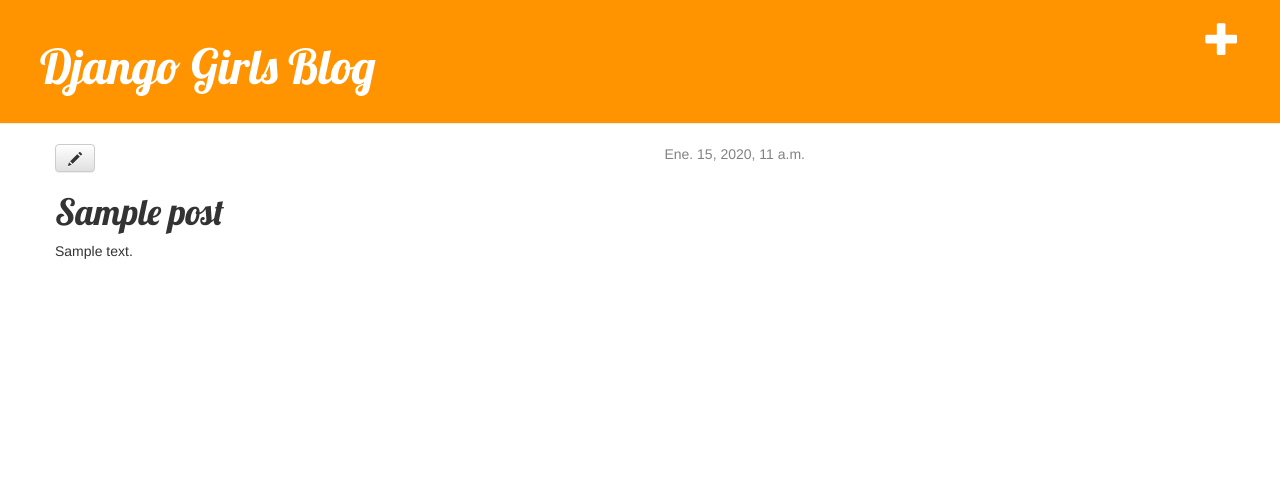
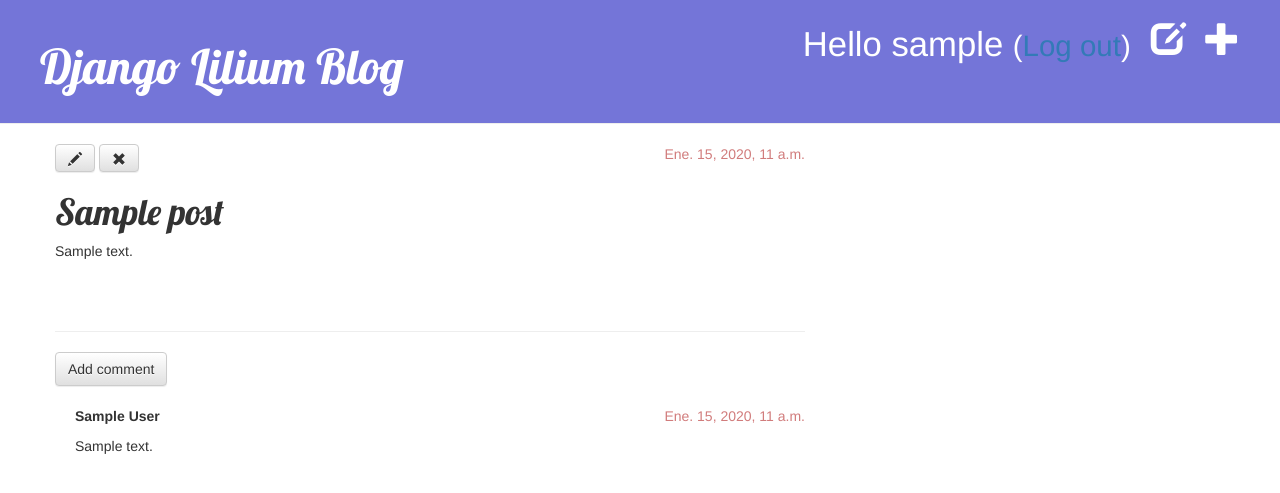
Before and after one commit to Liliumh/my-first-blog, a Django app: page /post/1/ in a window 1280 px wide. Shown: the top 493 px of the page. Run offline with Django 3.2, Linux system fonts and the light colour scheme; a user stored in the database is signed in; tables that the repository leaves empty hold one stand-in row (values such as "Sample post"); some libraries are stand-ins or nearby versions.

Commit message:
Added views to create/edit blog post inside the site.

```diff
--- a/PYTHON Y DJANGO.txt
+++ b/PYTHON Y DJANGO.txt
@@ -560,3 +560,7 @@ $ git push
 EN CONSOLA BASH:
 cd ~/liliumh.pythonanywhere.com
 git pull
+
+GUARDAR NUEVOS POST COMO BORRADORES:
+EN blog/views.py (post_new y post_edit) BORRAR LA LÍNEA:
+post.published_date = timezone.now()
--- a/blog/admin.py
+++ b/blog/admin.py
@@ -1,4 +1,5 @@
 from django.contrib import admin
-from .models import Post
+from .models import Post, Comment
 
 admin.site.register(Post)
+admin.site.register(Comment)
--- a/blog/models.py
+++ b/blog/models.py
@@ -17,3 +17,22 @@ class Post(models.Model):
 
     def __str__(self):
         return self.title
+
+
+class Comment(models.Model):
+    post = models.ForeignKey(
+        'blog.Post', on_delete=models.CASCADE, related_name='comments',)
+    author = models.CharField(max_length=200)
+    text = models.TextField()
+    created_date = models.DateTimeField(default=timezone.now)
+    approved_comment = models.BooleanField(default=False)
+
+    def approve(self):
+        self.approved_comment = True
+        self.save()
+
+    def __str__(self):
+        return self.text
+
+    def approved_comments(self):
+        return self.comments.filter(approved_comment=True)
--- a/blog/static/css/blog.css
+++ b/blog/static/css/blog.css
@@ -1,5 +1,5 @@
 h1 a {
-    color: #FCA205;
+    color:#93afbd;
     font-family: 'Lobster';
 
 }
@@ -13,7 +13,7 @@ body {
 }
 
 .page-header {
-    background-color: #ff9400;
+    background-color: #7475d8;
     margin-top: 0;
     padding: 20px 20px 20px 40px;
 }
@@ -34,7 +34,7 @@ h1, h2, h3, h4 {
 
 .date {
     float: right;
-    color: #828282;
+    color: #d17c7c;
 }
 
 .save {
@@ -65,3 +65,7 @@ h1, h2, h3, h4 {
     overflow: hidden;
     color:purple
 }
+
+.comment {
+    margin: 20px 0px 20px 20px;
+}
--- a/blog/templates/blog/post_base.html
+++ b/blog/templates/blog/post_base.html
@@ -1,7 +1,7 @@
 {% load static %}
 <html>
     <head>
-        <title>Django Girls blog</title>
+        <title>Django Lilium blog</title>
         <link rel="stylesheet" href="//maxcdn.bootstrapcdn.com/bootstrap/3.2.0/css/bootstrap.min.css">
         <link rel="stylesheet" href="//maxcdn.bootstrapcdn.com/bootstrap/3.2.0/css/bootstrap-theme.min.css">
         <link rel="stylesheet" href="//maxcdn.bootstrapcdn.com/bootstrap/3.2.0/css/bootstrap-theme.min.css">
@@ -10,11 +10,15 @@
     </head>
 <body>
     <div class="page-header">
-        {% if user.is_authenticated %}
+    {% if user.is_authenticated %}
         <a href="{% url 'post_new' %}" class="top-menu"><span class="glyphicon glyphicon-plus"></span></a>
-        {% endif %}
-        <h1><a href="/">Django Girls Blog</a></h1>
-    </div>
+        <a href="{% url 'post_draft_list' %}" class="top-menu"><span class="glyphicon glyphicon-edit"></span></a>
+        <p class="top-menu">Hello {{ user.username }} <small>(<a href="{% url 'logout' %}">Log out</a>)</small></p>
+    {% else %}
+        <a href="{% url 'login' %}" class="top-menu"><span class="glyphicon glyphicon-lock"></span></a>
+    {% endif %}
+    <h1><a href="/">Django Lilium Blog</a></h1>
+</div>
     <div class="content container">
         <div class="row">
             <div class="col-md-8">
--- a/blog/templates/blog/post_detail.html
+++ b/blog/templates/blog/post_detail.html
@@ -9,10 +9,31 @@
     {% else %}
     <a class="btn btn-default" href="{% url 'post_publish' pk=post.pk %}">Publish</a>
     {% endif %}
+
     {% if user.is_authenticated %}
         <a class="btn btn-default" href="{% url 'post_edit' pk=post.pk %}"><span class="glyphicon glyphicon-pencil"></span></a>
+        <a class="btn btn-default" href="{% url 'post_remove' pk=post.pk %}"><span class="glyphicon glyphicon-remove"></span></a>
     {% endif %}
         <h1>{{ post.title }}</h1>
         <p>{{ post.text|linebreaksbr }}</p>
     </div>
-{% endblock %}
+    <hr>
+    <a class="btn btn-default" href="{% url 'add_comment_to_post' pk=post.pk %}">Add comment</a>
+    {% for comment in post.comments.all %}
+    {% if user.is_authenticated or comment.approved_comment %}
+    <div class="comment">
+        <div class="date">
+            {{ comment.created_date }}
+            {% if not comment.approved_comment %}
+                <a class="btn btn-default" href="{% url 'comment_remove' pk=comment.pk %}"><span class="glyphicon glyphicon-remove"></span></a>
+                <a class="btn btn-default" href="{% url 'comment_approve' pk=comment.pk %}"><span class="glyphicon glyphicon-ok"></span></a>
+            {% endif %}
+        </div>
+        <strong>{{ comment.author }}</strong>
+        <p>{{ comment.text|linebreaks }}</p>
+    </div>
+    {% endif %}
+    {% empty %}
+    <p>No comments here yet :(</p>
+    {% endfor %}
+    {% endblock %}
--- a/blog/templates/blog/post_list.html
+++ b/blog/templates/blog/post_list.html
@@ -4,7 +4,7 @@
 {% load static %}
 
 <head>
-  <title>Django Girls blog</title>
+  <title>Django Lilium blog</title>
   <link rel="stylesheet" href="//maxcdn.bootstrapcdn.com/bootstrap/3.2.0/css/bootstrap.min.css">
   <link rel="stylesheet" href="//maxcdn.bootstrapcdn.com/bootstrap/3.2.0/css/bootstrap-theme.min.css">
   <link rel="stylesheet" href="{% static 'css/blog.css' %}">
@@ -13,7 +13,7 @@
 
 <body>
   <div class="page-header">
-    <h1><a href="/">Django Girls blog</a></h1>
+    <h1><a href="/">Django Lilium blog</a></h1>
   </div>
 
   <div class="content container">
@@ -29,6 +29,7 @@
           </div>
           <h1><a href="{% url 'post_detail' pk=post.pk %}">{{ post.title }}</a></h1>
           <p class="cabecera">{{ post.text|linebreaksbr }}</p>
+          <a href="{% url 'post_detail' pk=post.pk %}">Comments: {{ post.approved_comments.count }}</a>
         </div>
         {% endfor %}
         {% endblock %}
--- a/blog/urls.py
+++ b/blog/urls.py
@@ -9,7 +9,16 @@ urlpatterns = [
     path('post/<int:pk>/', views.post_detail, name='post_detail'),
     path('post/new/', views.post_new, name='post_new'),
     path('post/<int:pk>/edit/', views.post_edit, name='post_edit'),
+    url(r'^drafts/$', views.post_draft_list, name='post_draft_list'),
+    url(r'^post/(?P<pk>\d+)/publish/$', views.post_publish, name='post_publish'),
+    url(r'^post/(?P<pk>\d+)/remove/$', views.post_remove, name='post_remove'),
+    url(r'^post/(?P<pk>\d+)/comment/$',
+        views.add_comment_to_post, name='add_comment_to_post'),
+    url(r'^comment/(?P<pk>\d+)/approve/$',
+        views.comment_approve, name='comment_approve'),
+    url(r'^comment/(?P<pk>\d+)/remove/$',
+        views.comment_remove, name='comment_remove'),
 ]
 
-# url(r'^post/(?P<pk>\d+)/publish/$', views.post_publish, name='post_publish'),
+
 # url(r'^accounts/login/$', views.login, name='login')
--- a/blog/views.py
+++ b/blog/views.py
@@ -1,7 +1,7 @@
 from django.shortcuts import render, get_object_or_404, redirect
 from django.utils import timezone
-from .models import Post
-from .forms import PostForm
+from .models import Post, Comment
+from .forms import PostForm, CommentForm
 from django.contrib.auth.decorators import login_required
 
 
@@ -12,20 +12,12 @@ def post_list(request):
     return render(request, 'blog/post_list.html', {'posts': posts})
 
 
-# No vale pa na
-# Post.objects.get(pk=pk)
-
 def post_detail(request, pk):
-    print('AAAAAAAAAAAAAAAAAAAAAAAAAAAAAAAAAAAAAAAAAAAAA')
     post = get_object_or_404(Post, pk=pk)
     return render(request, 'blog/post_detail.html', {'post': post})
 
 
-# @login_required
-# def post_new(request):
-#     [...]
-
-
+@login_required
 def post_edit(request, pk):
     post = get_object_or_404(Post, pk=pk)
     if request.method == "POST":
@@ -33,7 +25,6 @@ def post_edit(request, pk):
         if form.is_valid():
             post = form.save(commit=False)
             post.author = request.user
-            post.published_date = timezone.now()
             post.save()
             return redirect('post_detail', pk=post.pk)
     else:
@@ -41,26 +32,64 @@ def post_edit(request, pk):
     return render(request, 'blog/post_edit.html', {'form': form})
 
 
+@login_required
 def post_publish(request, pk):
     post = get_object_or_404(Post, pk=pk)
     post.publish()
     return redirect('post_detail', pk=pk)
 
 
-# @login_required
-# def post_new(request):
-#     [...]
-
-
+@login_required
 def post_new(request):
     if request.method == "POST":
         form = PostForm(request.POST)
         if form.is_valid():
             post = form.save(commit=False)
             post.author = request.user
-            post.published_date = timezone.now()
             post.save()
             return redirect('post_detail', pk=post.pk)
     else:
         form = PostForm()
     return render(request, 'blog/post_edit.html', {'form': form})
+
+
+@login_required
+def post_draft_list(request):
+    posts = Post.objects.filter(
+        published_date__isnull=True).order_by('created_date')
+    return render(request, 'blog/post_draft_list.html', {'posts': posts})
+
+
+@login_required
+def post_remove(request, pk):
+    post = get_object_or_404(Post, pk=pk)
+    post.delete()
+    return redirect('post_list')
+
+
+def add_comment_to_post(request, pk):
+    post = get_object_or_404(Post, pk=pk)
+    if request.method == "POST":
+        form = CommentForm(request.POST)
+        if form.is_valid():
+            comment = form.save(commit=False)
+            comment.post = post
+            comment.save()
+            return redirect('post_detail', pk=post.pk)
+    else:
+        form = CommentForm()
+    return render(request, 'blog/add_comment_to_post.html', {'form': form})
+
+
+@login_required
+def comment_approve(request, pk):
+    comment = get_object_or_404(Comment, pk=pk)
+    comment.approve()
+    return redirect('post_detail', pk=comment.post.pk)
+
+
+@login_required
+def comment_remove(request, pk):
+    comment = get_object_or_404(Comment, pk=pk)
+    comment.delete()
+    return redirect('post_detail', pk=comment.post.pk)
--- a/mysite/settings.py
+++ b/mysite/settings.py
@@ -122,3 +122,5 @@ USE_TZ = True
 
 STATIC_URL = '/static/'
 STATIC_ROOT = os.path.join(BASE_DIR, 'static')
+
+LOGIN_REDIRECT_URL = '/'
--- a/mysite/urls.py
+++ b/mysite/urls.py
@@ -13,10 +13,17 @@ Including another URLconf
     1. Import the include() function: from django.urls import include, path
     2. Add a URL to urlpatterns:  path('blog/', include('blog.urls'))
 """
-from django.urls import path, include
+from django.conf.urls import include, url
+from django.urls import path
 from django.contrib import admin
+
+from django.contrib.auth import views
+
 
 urlpatterns = [
     path('admin/', admin.site.urls),
+    url(r'^accounts/login/$', views.login, name='login'),
+    url(r'^accounts/logout/$', views.logout,
+        name='logout', kwargs={'next_page': '/'}),
     path('', include('blog.urls')),
 ]
```
Also changed, not shown: blog/forms.py (+8 -1 lines), blog/templates/blog/add_comment_to_post.html (added, +9 -0 lines), blog/templates/blog/post_draft_list.html (added, +11 -0 lines), blog/templates/registration/login.html (added, +24 -0 lines), blog/migrations/0002_comment.py (added).
